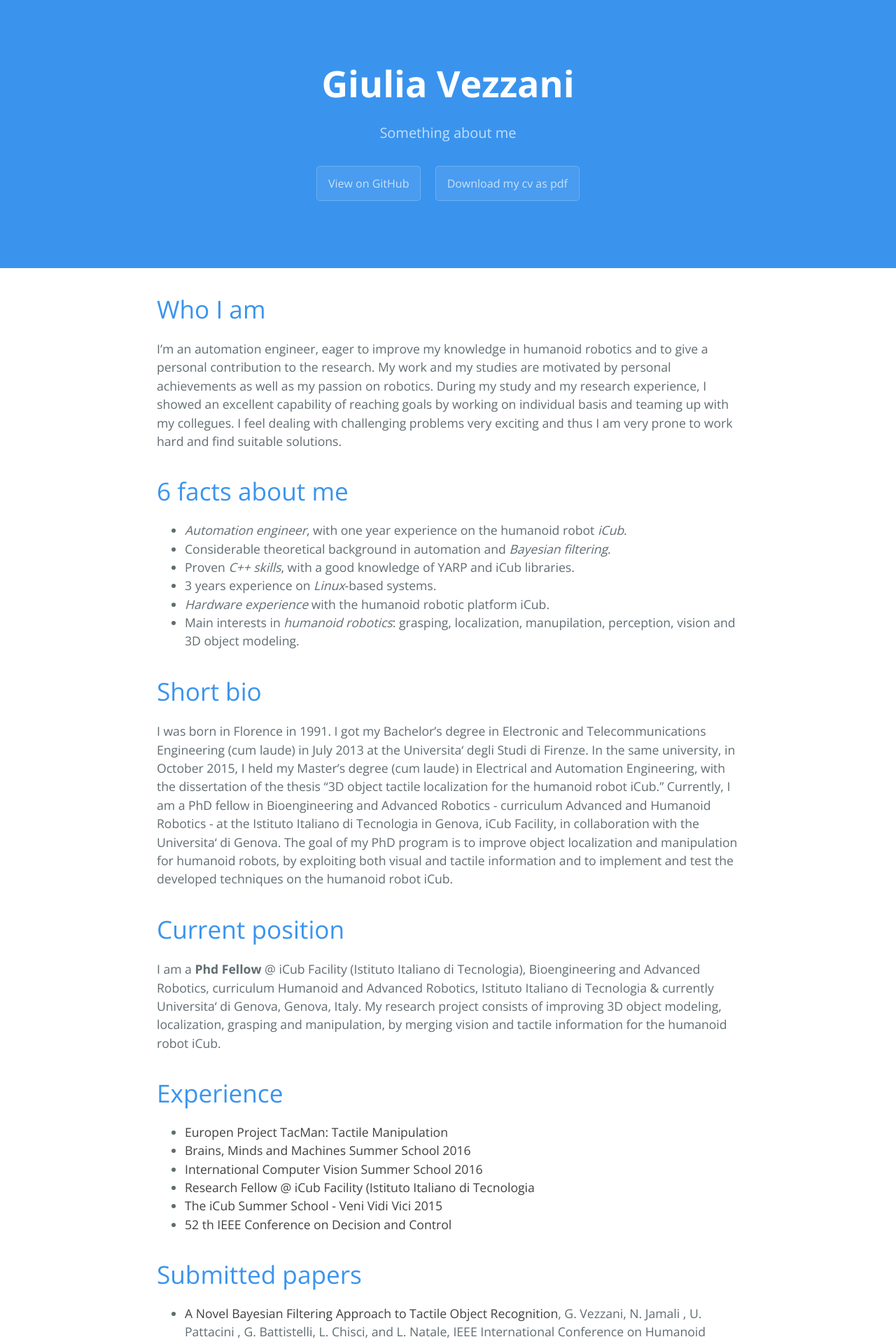
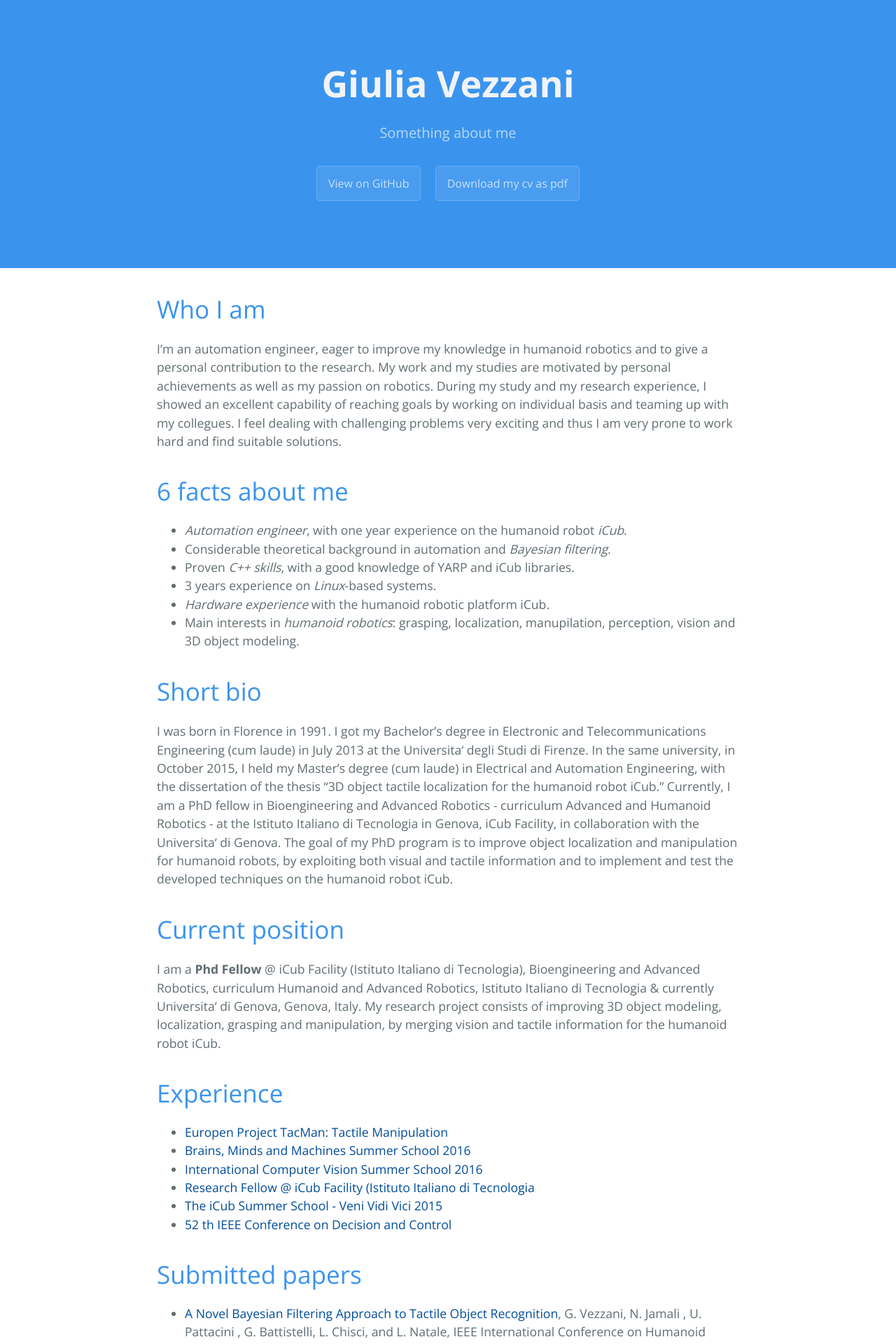
Before and after one commit to giuliavezzani/giuliavezzani_old.github.io, a Jekyll site: the page built from index.md, in a window 1280 px wide. Shown: the top 1920 px of the page at 70% size. Built offline with Jekyll 4.4.1, drawn with Linux system fonts in a browser that asks for light colours; our own code applies the rules of GitHub Pages for plain Markdown files.

Commit message:
Update variables.scss

```diff
--- a/_sass/variables.scss
+++ b/_sass/variables.scss
@@ -3,14 +3,14 @@ $large-breakpoint: 64em;
 $medium-breakpoint: 42em;
 
 // Headers
-$header-heading-color: #fff;
+$header-heading-color: #f1f3f6;
 $header-bg-color: #3A94EE;
 $header-bg-color-secondary: #3A94EE;
 
 // Text
 $section-headings-color: #3A94EE;
 $body-text-color: #606c71;
-$body-link-color: #404040;
+$body-link-color: #004c99;
 $blockquote-text-color: #819198;
 
 // Code
```
